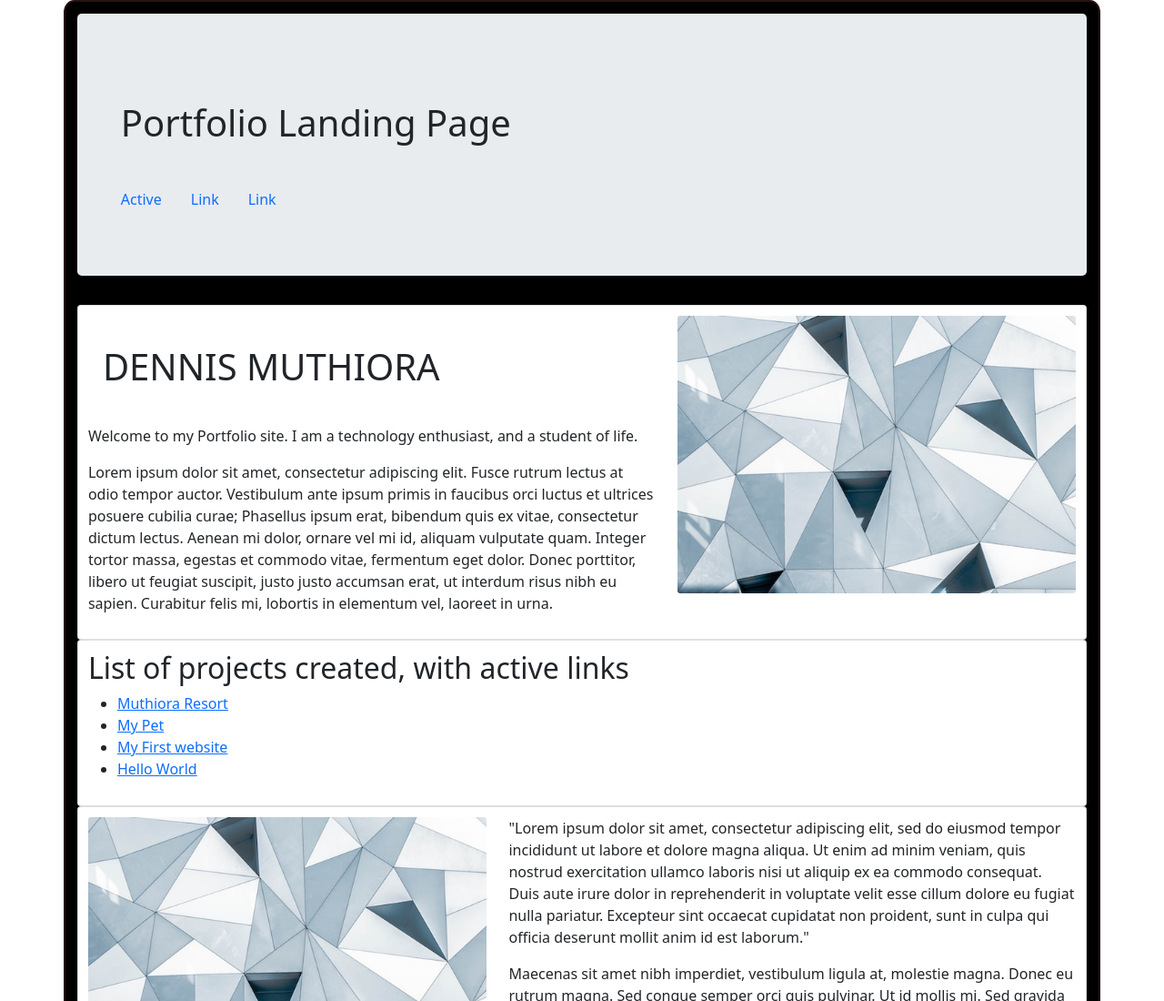
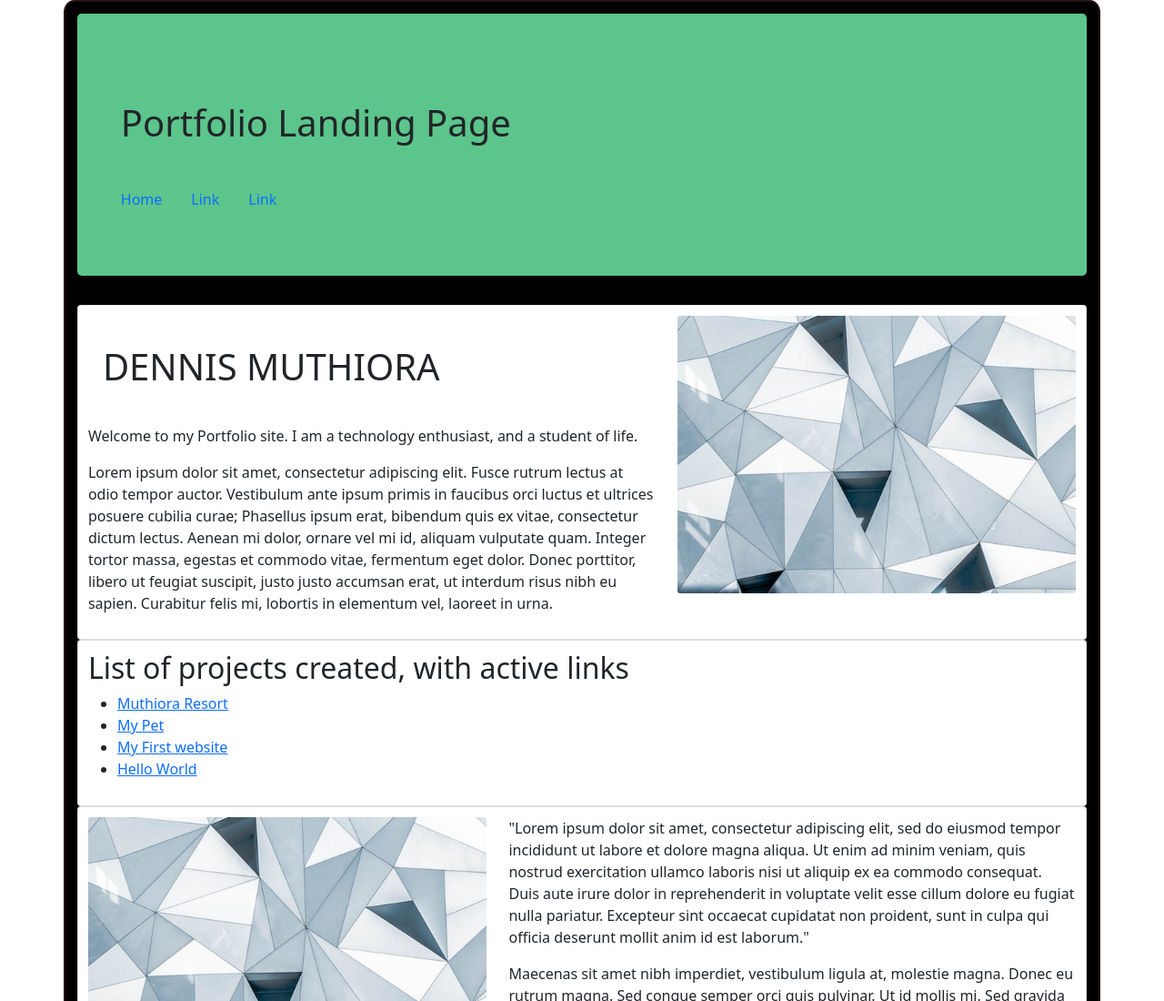
Before and after one commit to wdmuthiora/portfolio-landing-page, a plain HTML site: page index.html in a window 1280 px wide. Shown: the top 1100 px of the page at 91% size. Drawn offline with nearby package versions, Linux system fonts and the light colour scheme.

Commit message:
Modified navigation tab's  background color.

```diff
--- a/css/styles.css
+++ b/css/styles.css
@@ -19,7 +19,7 @@
 .jumbotron {
   padding: 2rem 1rem;
   margin-bottom: 2rem;
-  background-color: #e9ecef;
+  background-color: #5cc58b;
   border-radius: 0.3rem;
 }
 
--- a/index.html
+++ b/index.html
@@ -18,7 +18,7 @@
           <h1>Portfolio Landing Page</h1>
           <ul class="nav">
             <li class="nav-item">
-              <a class="nav-link active" aria-current="page" href="#">Active</a>
+              <a class="nav-link active" aria-current="page" href="#">Home</a>
             </li>
             <li class="nav-item">
               <a class="nav-link" href="#">Link</a>
```
